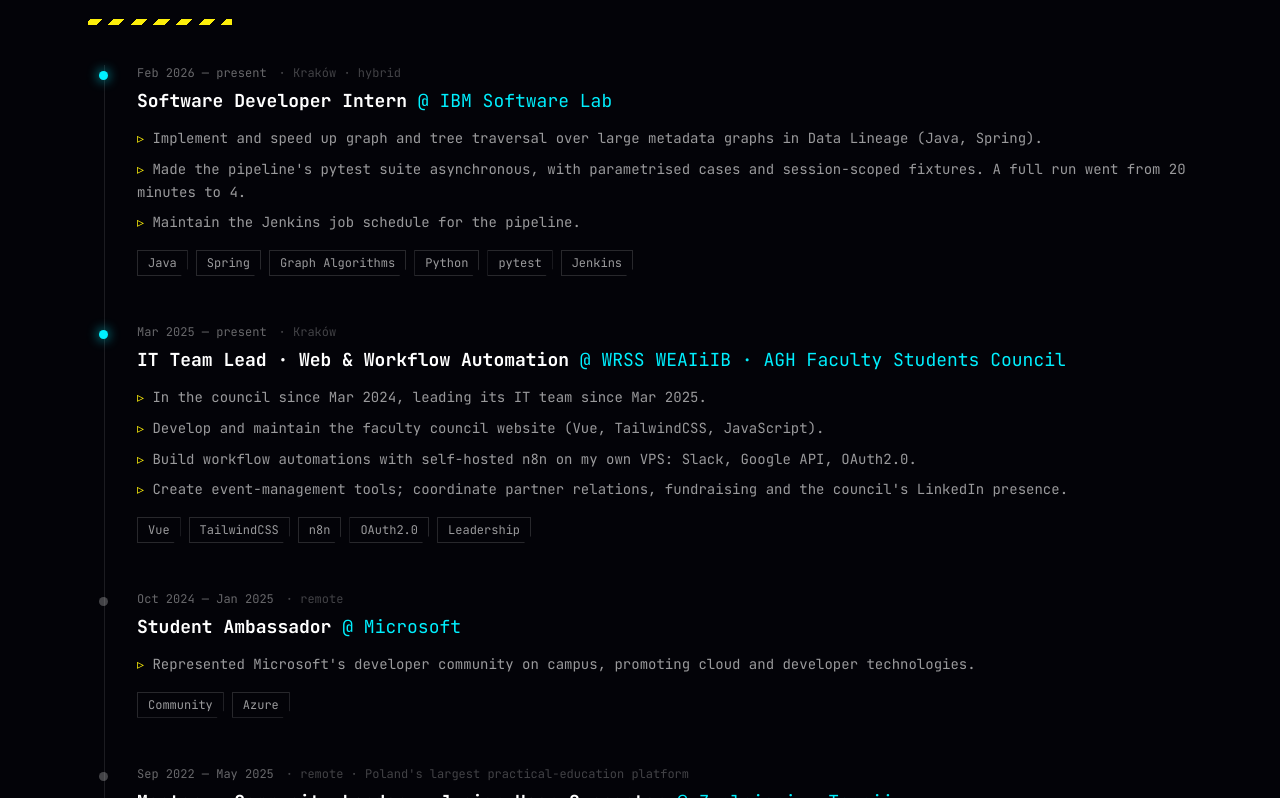
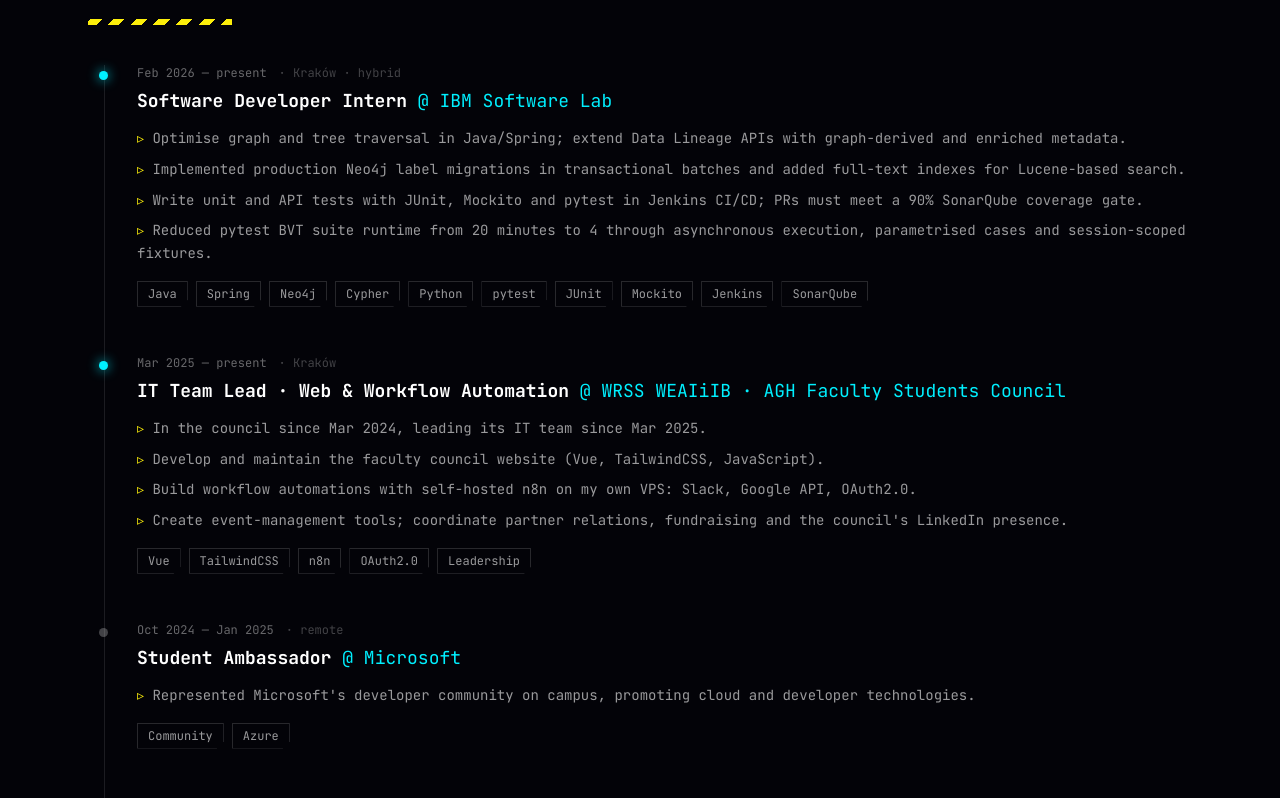
Before and after one commit to qualv13/qualv13.github.io, a React (Vite) app: page / in a window 1280 px wide. Shown: the part 1942-2740 px from the top of the page. Built offline with nearby package versions, Linux system fonts and the light colour scheme.

Commit message:
Update CV and portfolio with production backend experience

```diff
--- a/public/cv/source.html
+++ b/public/cv/source.html
@@ -139,6 +139,12 @@
 .row .desc li{margin:0 0 .8mm}
 .row .desc li:last-child{margin:0}
 
+/* Keep the expanded IBM entry clear of the printed page edge in the rail layout. */
+html:not(.ats) .masthead{padding-bottom:3.5mm}
+html:not(.ats) .doc{padding-top:1mm}
+html:not(.ats) .row:not(:last-child){margin-bottom:2mm}
+html:not(.ats) .row .desc li:not(:last-child){margin-bottom:.5mm}
+
 .split{display:grid;grid-template-columns:1fr 1fr;column-gap:8mm}
 .split > * + *{border-left:.4mm solid var(--divider);padding-left:8mm}
 .split p{margin:0 0 1.4mm}
@@ -194,11 +200,13 @@
    height was spilling the GDPR clause onto a third page. The fix is a tighter
    rhythm here only -- do not swap it for break-inside:auto, Chrome ignores
    break-after:avoid and strands the heading of the split entry. */
-html.ats .row{margin-bottom:1.3mm}
-html.ats .sec{margin-bottom:2mm}
-html.ats .row .rail{margin:.3mm 0 .5mm}
+html.ats .row{margin-bottom:1mm}
+html.ats .sec{margin-bottom:1.5mm}
+html.ats .row .rail{margin:.2mm 0 .3mm}
 html.ats .row .desc{margin-top:.6mm}
-html.ats h2{margin-bottom:1.7mm}
+html.ats h2{margin-bottom:1.3mm}
+html.ats .split{row-gap:1.8mm}
+html.ats .doc{padding-bottom:3mm}
 html.ats .gdpr{padding-top:2.2mm;padding-bottom:2.2mm}
 html.ats p,html.ats li{orphans:2;widows:2}
 
@@ -216,7 +224,7 @@
      unprintable edge. @page cannot be scoped to a class, so the break is placed
      by hand instead, and only where the rail layout is in use: ATS mode is one
      column, paginates differently, and its own margins are already fine.
-     No row carries `.break` right now (09.2026): page 1 ends near 281mm on its
+     No row carries `.break` right now (09.2026): page 1 ends near 289mm on its
      own. If entries grow, put it on the row that should start page 2. */
   html:not(.ats) .row.break{break-before:page}
 }
@@ -308,11 +316,14 @@
         <div class="rail"><b>IBM Software Lab</b>Kraków &middot; hybrid<br>Feb 2026 &ndash; Present</div>
         <div class="desc">
           <ul>
-            <li>Implement and speed up graph and tree traversal over large metadata graphs in Data
-            Lineage (Java, Spring).</li>
-            <li>Made the pipeline's pytest suite asynchronous, with parametrised cases and
-            session-scoped fixtures. A full run went from <span class="nw">20 minutes to 4.</span></li>
-            <li>Maintain the Jenkins job schedule for the pipeline.</li>
+            <li>Optimise graph and tree traversal in Java/Spring; extend Data Lineage APIs with
+            graph-derived and enriched metadata.</li>
+            <li>Implemented production Neo4j label migrations in transactional batches and added
+            full-text indexes for Lucene-based search.</li>
+            <li>Write unit and API tests with JUnit, Mockito and pytest in Jenkins CI/CD;
+            PRs must meet a 90% SonarQube coverage gate.</li>
+            <li>Reduced pytest BVT suite runtime from <span class="nw">20 minutes to 4</span>
+            through asynchronous execution, parametrised cases and session-scoped fixtures.</li>
           </ul>
         </div>
       </div>
@@ -406,10 +417,10 @@
           <span class="meta">recruitment assignment</span>
           <span class="stack">Python, FastAPI, Neo4j, Vue 3, Gemini, Docker</span></div>
         <div class="desc">
-          <p>Compatibility is computed by walking a Neo4j graph (device &rarr; port &rarr; machine
-          &rarr; OS), so search returns only parts that fit and shows the connection path. Gemini tool
-          calling for search and an inventory audit, with a non-LLM fallback. 72 pytest tests in CI,
-          plus a fixed query set that scores graph search against plain search.</p>
+          <p>Natural-language inventory search with Gemini tool calling, including requests for
+          faulty devices. Computes compatibility by traversing a Neo4j graph (device &rarr; port
+          &rarr; machine &rarr; OS) and shows the connection path. Includes a non-LLM fallback,
+          72 pytest tests in CI and a fixed query set comparing graph-based and plain search.</p>
         </div>
       </div>
 
@@ -473,10 +484,10 @@
       <div class="split">
         <div>
           <p><span class="tag">Core:</span> Java 21, Spring Boot, Spring Security, Hibernate/JPA,
-          Maven, Python, FastAPI, SQL, PostgreSQL, REST APIs, Git, unit and integration tests
+          Maven, Python, FastAPI, SQL, PostgreSQL, Neo4j, Cypher, REST APIs, Git, unit and integration tests
           (JUnit 5, Mockito, pytest), OOP and design patterns, data structures and algorithms.</p>
           <p><span class="tag">AI:</span> LLM agents and tool calling (Gemini API, Neo4j Aura
-          Agents), Neo4j and Cypher, PyTorch, reinforcement learning (PPO), graph neural networks,
+          Agents), PyTorch, reinforcement learning (PPO), graph neural networks,
           TensorFlow, scikit-learn, Ollama.</p>
         </div>
         <div>
--- a/src/data/content.ts
+++ b/src/data/content.ts
@@ -138,11 +138,12 @@
     meta: "Kraków · hybrid",
     current: true,
     bullets: [
-      "Implement and speed up graph and tree traversal over large metadata graphs in Data Lineage (Java, Spring).",
-      "Made the pipeline's pytest suite asynchronous, with parametrised cases and session-scoped fixtures. A full run went from 20 minutes to 4.",
-      "Maintain the Jenkins job schedule for the pipeline.",
+      "Optimise graph and tree traversal in Java/Spring; extend Data Lineage APIs with graph-derived and enriched metadata.",
+      "Implemented production Neo4j label migrations in transactional batches and added full-text indexes for Lucene-based search.",
+      "Write unit and API tests with JUnit, Mockito and pytest in Jenkins CI/CD; PRs must meet a 90% SonarQube coverage gate.",
+      "Reduced pytest BVT suite runtime from 20 minutes to 4 through asynchronous execution, parametrised cases and session-scoped fixtures.",
     ],
-    tags: ["Java", "Spring", "Graph Algorithms", "Python", "pytest", "Jenkins"],
+    tags: ["Java", "Spring", "Neo4j", "Cypher", "Python", "pytest", "JUnit", "Mockito", "Jenkins", "SonarQube"],
   },
   {
     company: "WRSS WEAIiIB · AGH Faculty Students Council",
@@ -290,10 +291,11 @@
     name: "hardware-hub",
     year: "2026",
     description:
-      "AI-native internal hardware rental and inventory hub: semantic search, an inventory " +
-      "auditor, and Gemini tool-calling with a deterministic fallback behind every call. " +
-      "Built as a recruitment assignment that required an AI-native approach.",
-    tech: ["Python", "AI Agents"],
+      "Natural-language inventory search with Gemini tool calling, including requests for faulty " +
+      "devices. Finds compatible hardware by traversing a Neo4j graph and showing the connection " +
+      "path. Includes a non-LLM fallback, 72 pytest tests in CI and a fixed query set comparing " +
+      "graph-based and plain search. Built as a recruitment assignment.",
+    tech: ["Python", "FastAPI", "Neo4j", "Vue 3", "Gemini", "Docker"],
     links: {
       github: "https://github.com/qualv13/hardware-hub",
       demo: "https://hardware-hub-2qc7.onrender.com/",
```
Also changed, not shown: 1 other file (tests, documents, lock files or other folders).
